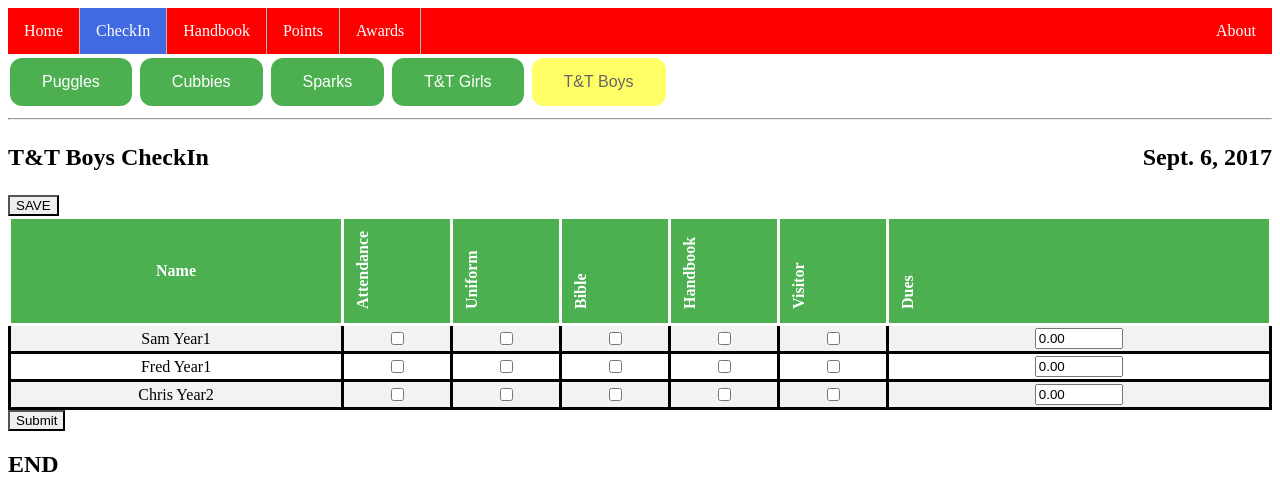
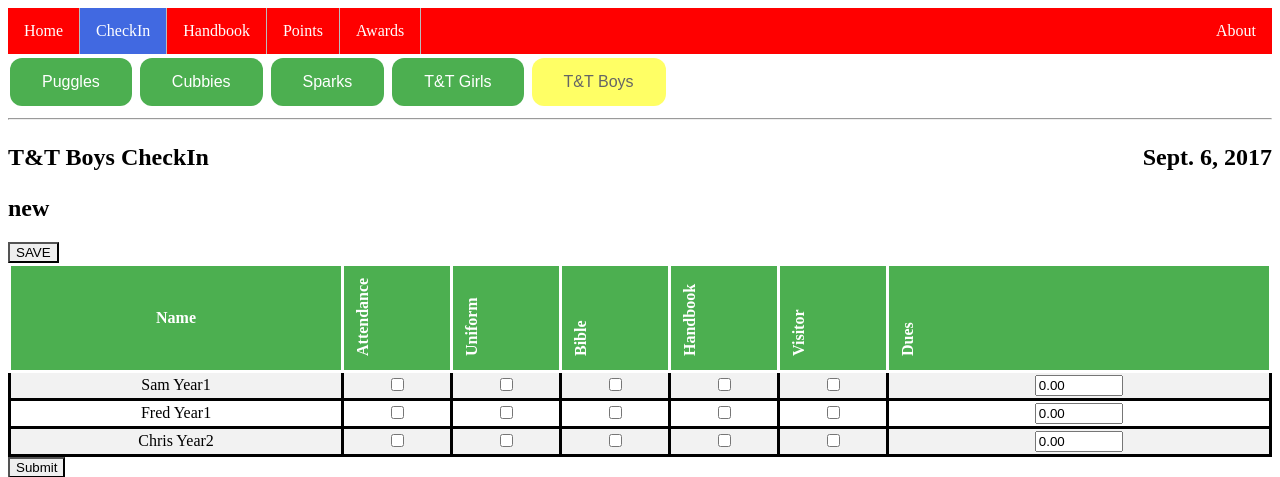
Before and after one commit to slong1t/AwanaRecordKeeping, a Django app: page /CheckInTTBoys/ in a window 1280 px wide. Shown: the top 477 px of the page. Run offline with Django 3.2, Linux system fonts and the light colour scheme; data comes from the database, SQL or seed files in the repository; data that the repository does not hold is empty; some libraries are stand-ins or nearby versions.

Commit message:
new file

```diff
--- a/AwanaRecordKeeping/AwanaRecordKeeping/templates/AwanaRecordKeeping/CheckInTTBoys.html
+++ b/AwanaRecordKeeping/AwanaRecordKeeping/templates/AwanaRecordKeeping/CheckInTTBoys.html
@@ -16,6 +16,7 @@
 		<button class="button buttonS">T&T Boys</button>
 		<hr>
 		<h2><p style="text-align:left;">T&T Boys CheckIn<span style="float:right;">{{ wed }}</span></p></h2>
+		<h2>new</h2>
 
 		<form id="awana-form" name="awanaForm" action="/CheckInTTBoys/" method="post">
 	    {% csrf_token %}
```
